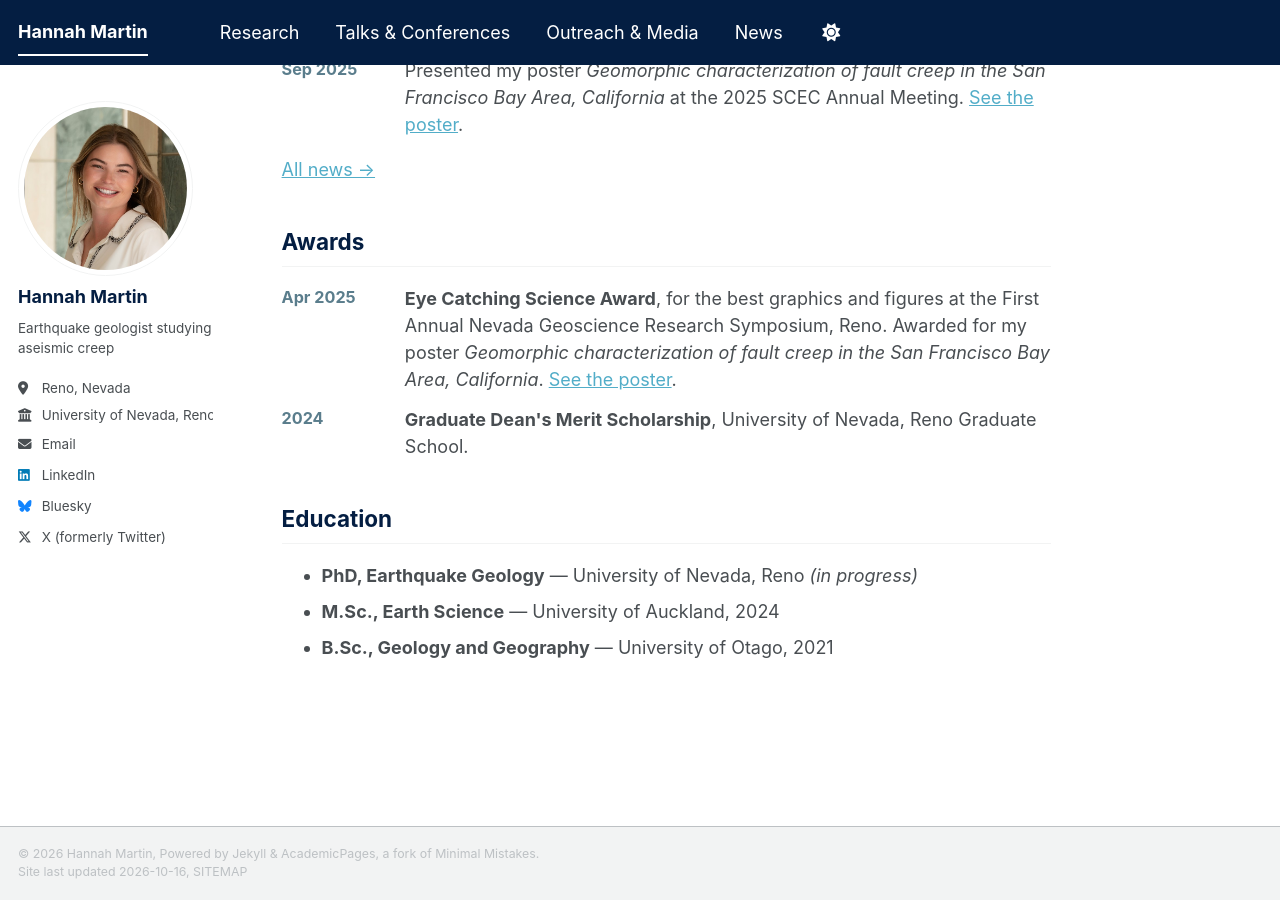
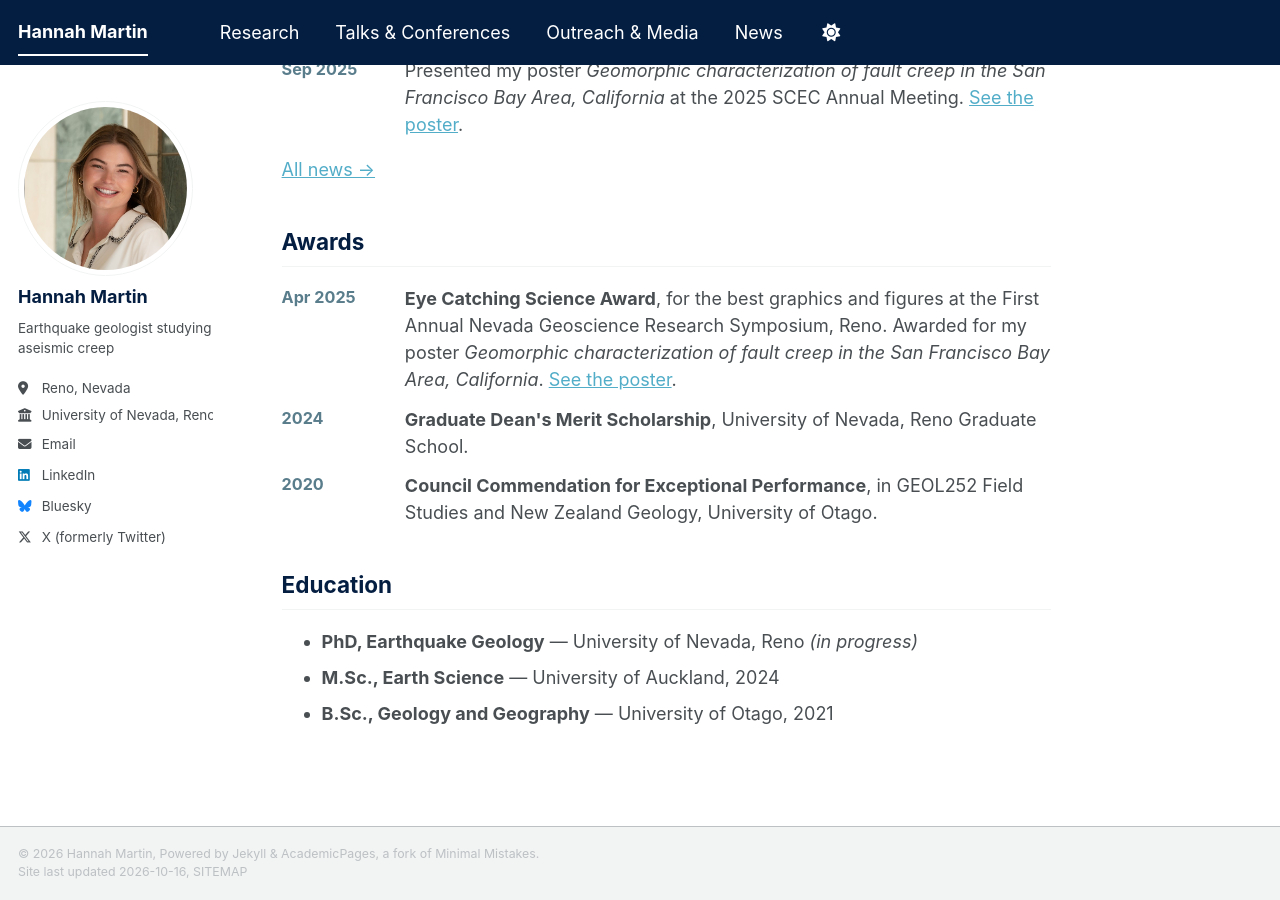
Before and after one commit to HannahMartinGeology/hannahmartingeology.github.io, a Jekyll site: the page built from _pages/about.md, in a window 1280 px wide and 900 px high, scrolled down 1208 px. Built offline with Jekyll 4.4.1, drawn with Linux system fonts in a browser that asks for light colours; a style sheet for code colours, icons or effects is not loaded.

Commit message:
Add 2020 Council Commendation award
Co-Authored-By: Claude Opus 5.5 (1M context) <noreply@anthropic.com>
Claude-Session: https://claude.ai/code/session_01DgkcoPr1qNd1CjQ2i3f6tK

```diff
--- a/_data/awards.yml
+++ b/_data/awards.yml
@@ -8,3 +8,6 @@
 - when: "2024"
   title: "Graduate Dean's Merit Scholarship"
   detail: "University of Nevada, Reno Graduate School."
+- when: "2020"
+  title: "Council Commendation for Exceptional Performance"
+  detail: "in GEOL252 Field Studies and New Zealand Geology, University of Otago."
```
